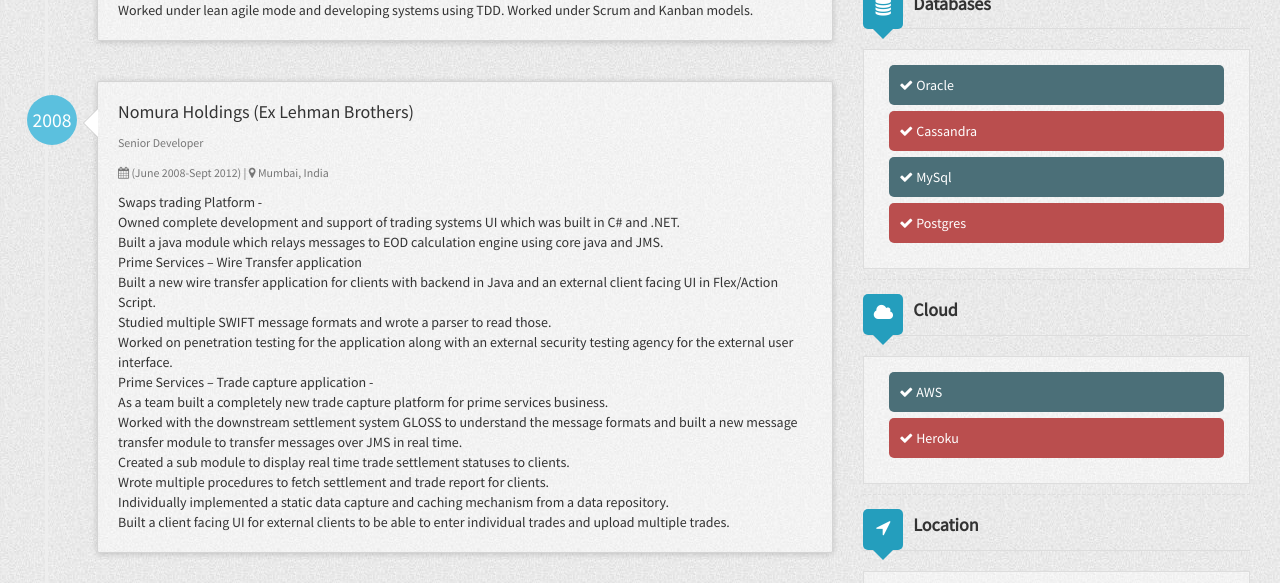
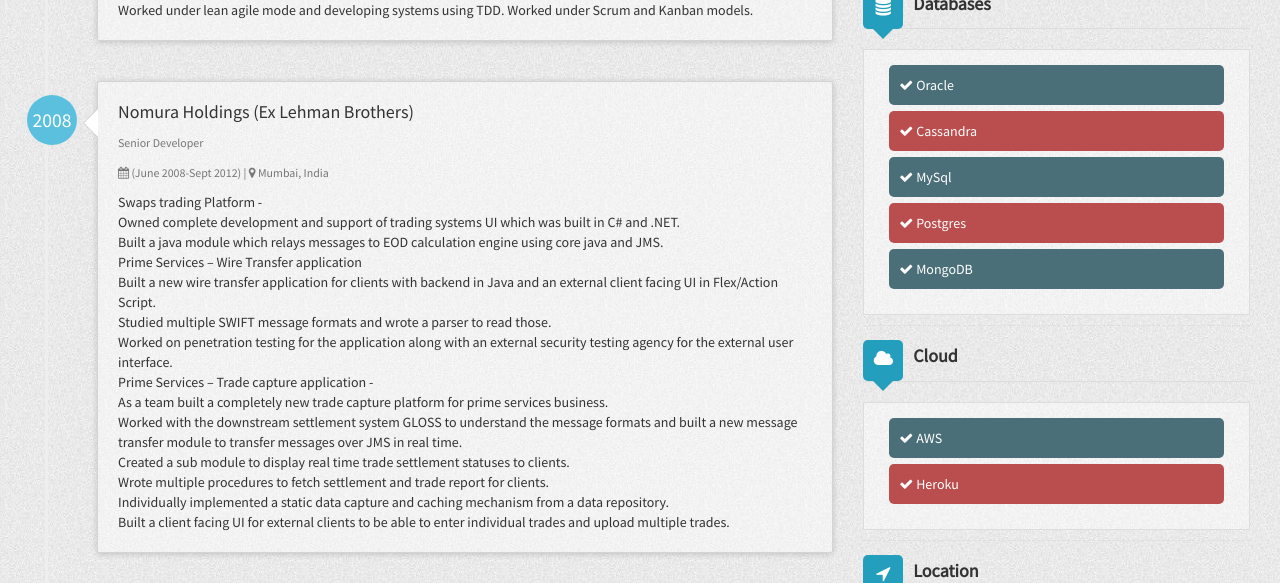
Before and after one commit to kunalkanojia/resumecard, a Jekyll site: the page built from index.html, in a window 1280 px wide and 900 px high, scrolled down 1121 px, cut to the strip 0-583 px from the top of the window. Built offline with Jekyll 4.4.1, drawn with Linux system fonts in a browser that asks for light colours; nearby versions of some CDN libraries.

Commit message:
Update _config.yml

```diff
--- a/_config.yml
+++ b/_config.yml
@@ -135,6 +135,8 @@
       name: MySql
     - database4:
       name: Postgres
+    - database5:
+      name: MongoDB
   clouds:
     - cloud1:
       name: AWS
```
